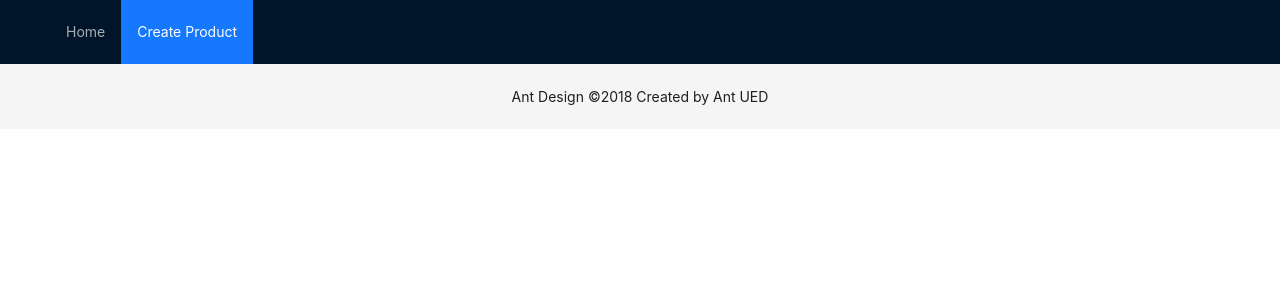
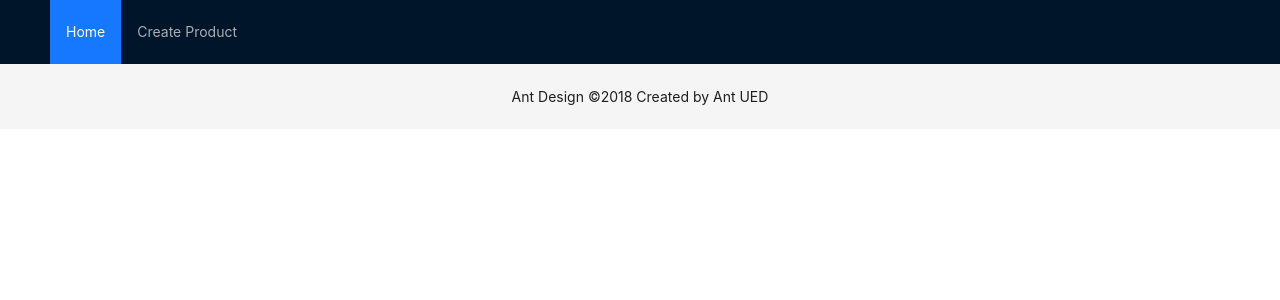
Before and after one commit to Hilmi-Engineering/hilmi-marketplace, a React (Create React App) app: page / in a window 1280 px wide. Shown: the top 300 px of the page. Built offline with nearby package versions, Linux system fonts and the light colour scheme.

Commit message:
Added routing - for filtering products

```diff
--- a/src/App.js
+++ b/src/App.js
@@ -18,7 +18,7 @@
       <Layout className="layout">
         <Header>
           <div className="logo" />
-          <Menu theme="dark" mode="horizontal" defaultSelectedKeys={['2']}>
+          <Menu theme="dark" mode="horizontal" defaultSelectedKeys={['1']}>
             <Menu.Item key="1"><Link to="/">Home</Link></Menu.Item>
             <Menu.Item key="2"><Link to="/create-product">Create Product</Link></Menu.Item>
           </Menu>
```
